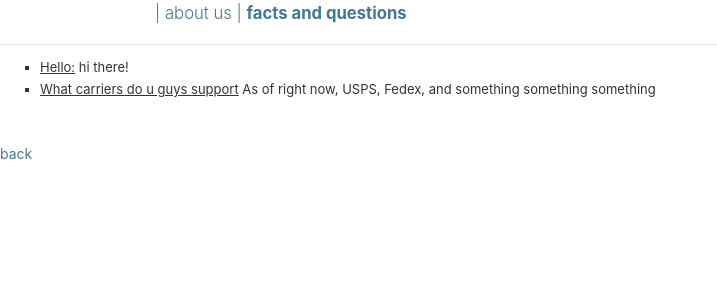
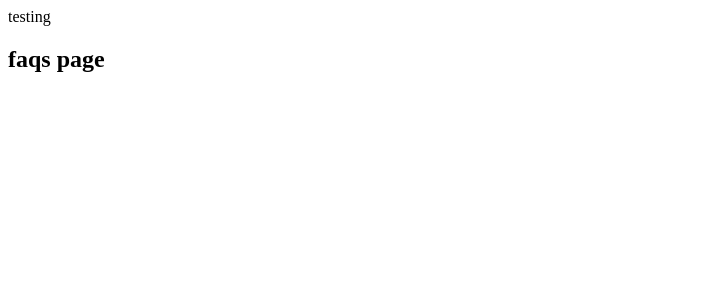
Before and after one commit to organization-x/findmypackage, a Django app: page /faq in a window 1280 px wide. Shown: the top 300 px of the page, without its empty margins (0-717 px from the left). Run offline with Django 4.2, Linux system fonts and the light colour scheme; parts of the project's set-up code (start-up, migrations or seed data) failed here and were passed over.

Commit message:
Update faq.html

```diff
--- a/web/templates/faq.html
+++ b/web/templates/faq.html
@@ -1,29 +1,6 @@
-{% load static %}
-<!DOCTYPE html>
-<html>
-<head>
-    <meta charset="utf-8">
-    <title>FindMyPackage</title>
-    <link rel="stylesheet" href="{% static 'admin/css/base.css' %}">
-</head>
+<head>testing</head>
+<body>
 
-<body>
-    <h1>
-        <a href="{% url 'main' %}" style="color:#ffffff">FindMyPackage</a>
-        <small>
-            | <a href="{% url 'aboutus' %}">about us</a> |
-            <b><a href="{% url 'faq' %}">facts and questions</a></b>
-        </small>
-    </h1>
-    <hr>
-    <p>
-        <ul>
-            <li><u>Hello:</u> hi there!</li>
-            <li><u>What carriers do u guys support</u> As of right now, USPS, Fedex, and something something something </li>
-        </ul>
-        <br>
-        <br>
-        <a href="{% url 'main' %}">back</a>
-    </p>
+    <h2>faqs page</h2>
+
 </body>
-</html>
```
